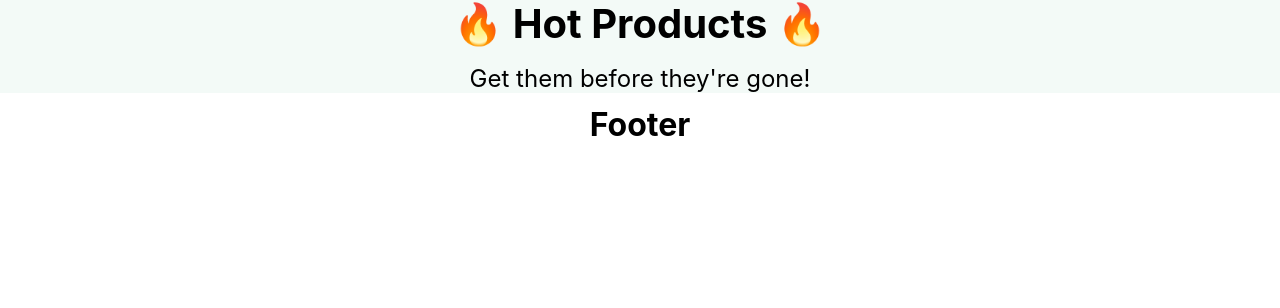
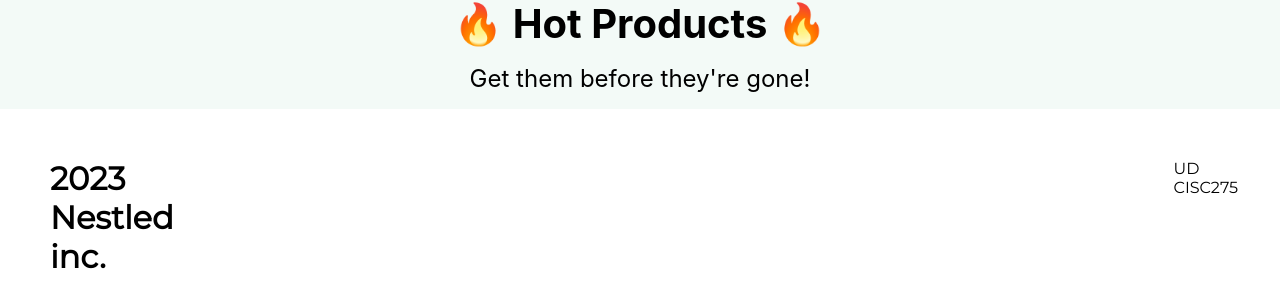
Before and after one commit to eorev/webstore, a React (Create React App) app: page /#/ in a window 1280 px wide. Shown: the part 1294-1602 px from the top of the page. Before the commit the page ends 1450 px from the top, so only its background shows below. Built offline with nearby package versions, Linux system fonts and the light colour scheme; no server answers; the database is empty.

Commit message:
added changes to footer

```diff
--- a/src/components/Footer.css
+++ b/src/components/Footer.css
@@ -1,6 +1,12 @@
 footer {
+    font-family: "Montserrat", sans-serif;
     display: flex;
-    justify-content: center;
+    justify-content: left;
     margin-top: auto;
-    padding: 12px;
+    padding: 50px;
+    background-color: white;
 }
+.footer__right p {
+    padding-left: 1000px;
+    align-items: right;
+}
--- a/src/components/Footer.tsx
+++ b/src/components/Footer.tsx
@@ -4,7 +4,10 @@ import "./Footer.css";
 export default function Footer() {
     return (
         <footer>
-            <h1>Footer</h1>
+            <h1>2023 Nestled inc.</h1>
+            <div className="footer__right">
+                <p>UD CISC275</p>
+            </div>
         </footer>
     );
 }
--- a/src/components/HotProducts.css
+++ b/src/components/HotProducts.css
@@ -14,4 +14,5 @@
 
 .hotProducts p {
     font-size: 24px;
+    margin-bottom: 16px;
 }
```
